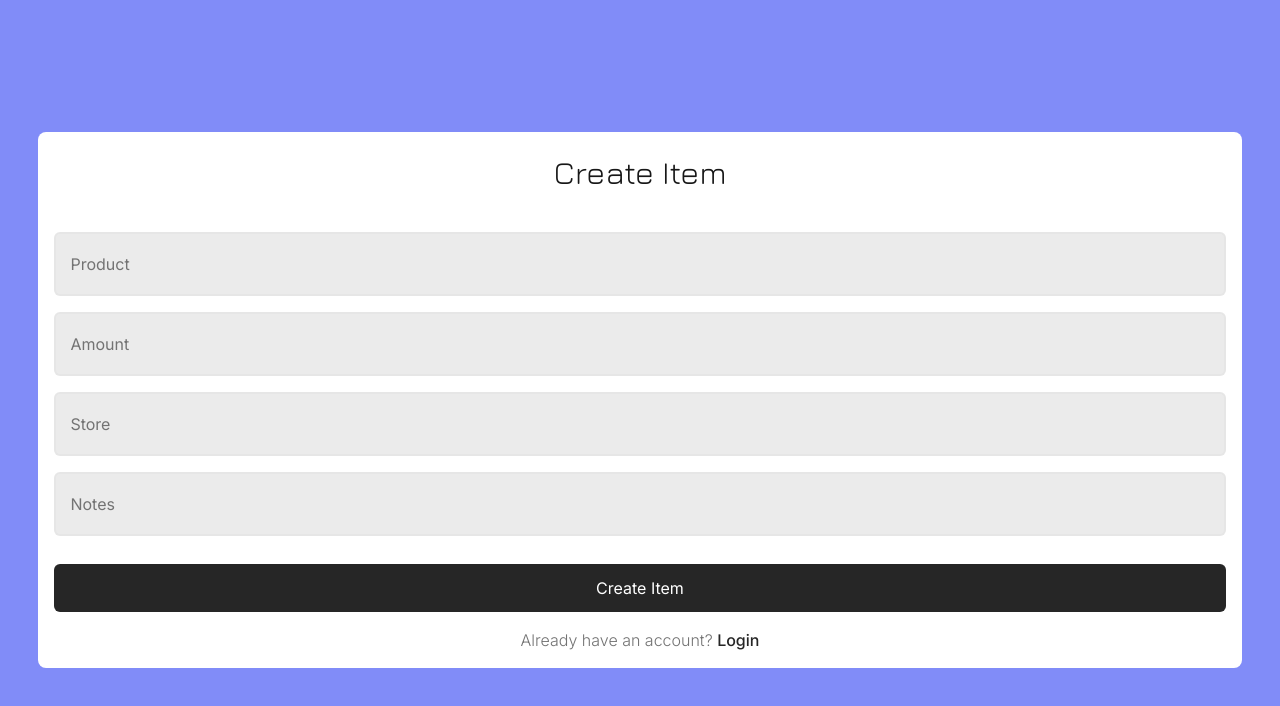
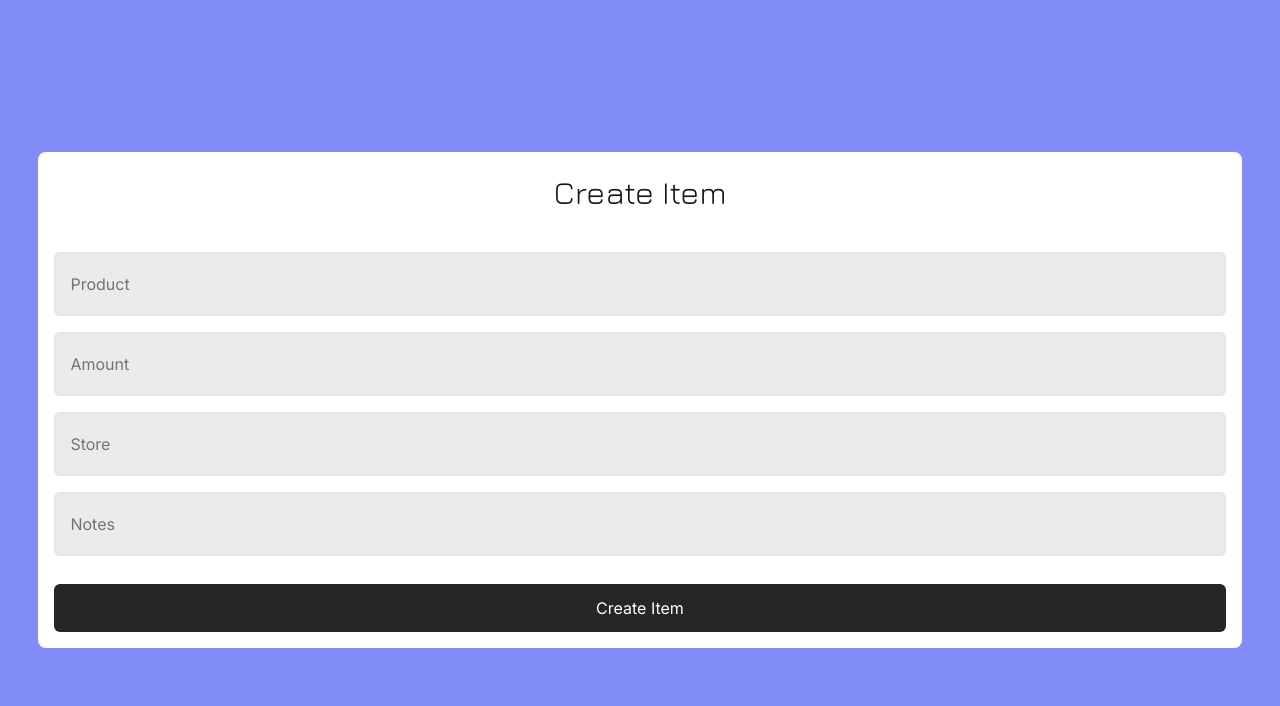
Before and after one commit to jane-does-coding/grocery-list, a Next.js app: page /create-item in a window 1280 px wide. Shown: the top 706 px of the page. Built offline with nearby package versions, Linux system fonts and the light colour scheme.

Commit message:
UI, create item

```diff
--- a/app/components/CreateItem.jsx
+++ b/app/components/CreateItem.jsx
@@ -27,7 +27,7 @@ const CreateItem = () => {
 
 	const handleSubmit = async (event) => {
 		event.preventDefault();
-		setIsLoading(true);
+		/* setIsLoading(true);
 
 		try {
 			await axios.post("/api/createitem", data);
@@ -44,7 +44,8 @@ const CreateItem = () => {
 			console.log(error);
 			toast.error("Something went wrong");
 			setIsLoading(false);
-		}
+		} */
+		console.log(data);
 	};
 
 	return (
@@ -88,12 +89,6 @@ const CreateItem = () => {
 				>
 					Create Item
 				</button>
-				<p className="text-neutral-500 text-center mb-4 font-light">
-					Already have an account?{" "}
-					<a href="/login" className="text-neutral-800 font-medium">
-						Login
-					</a>
-				</p>
 			</form>
 		</div>
 	);
```
